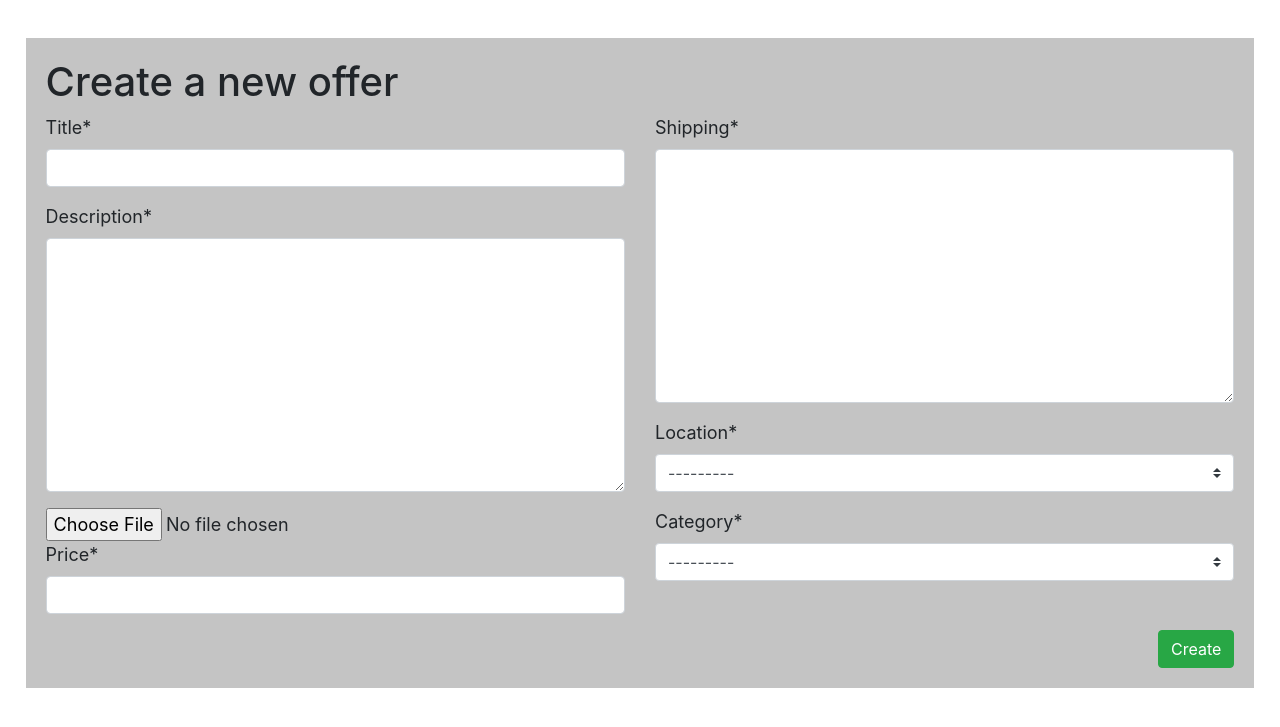
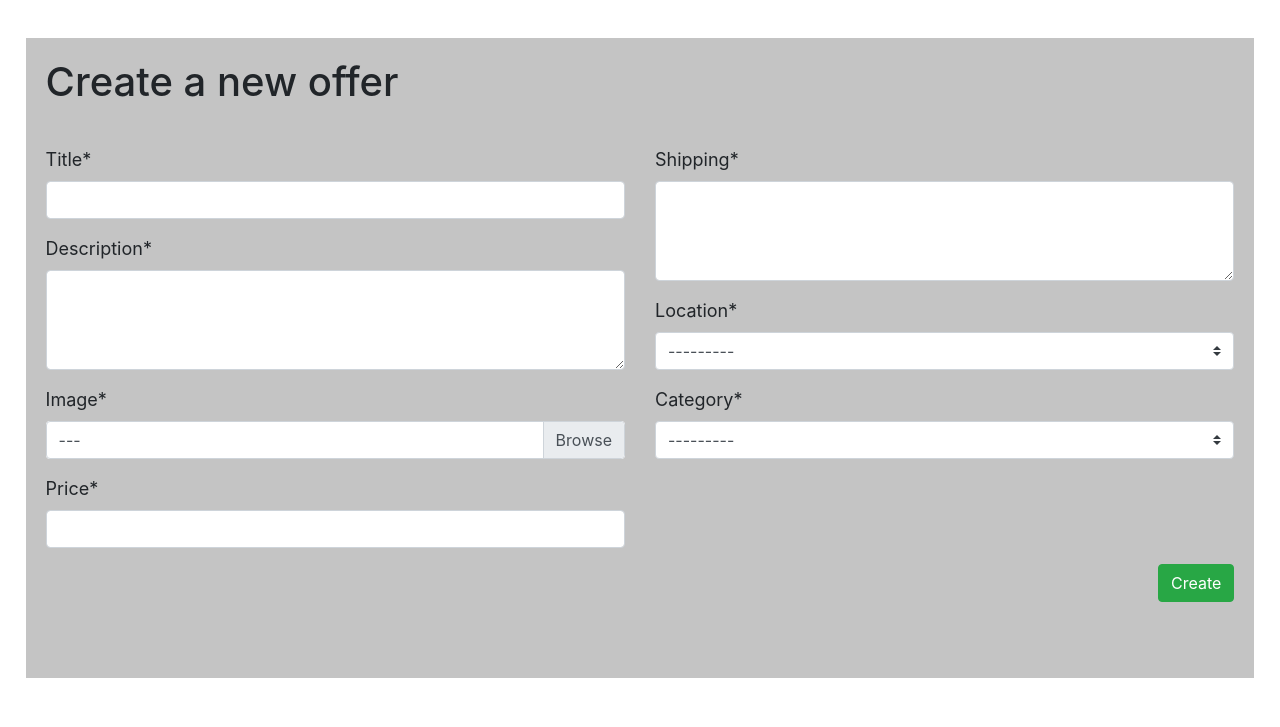
Before and after one commit to Kartm/e-bazaar, a Django app: page /offers/create in a window 1280 px wide. Shown: the part 56-783 px from the top of the page. Run offline with Django 3.2, Linux system fonts and the light colour scheme; data comes from the database, SQL or seed files in the repository; some libraries are stand-ins or nearby versions.

```diff
--- a/offers/static/offers/styles.css
+++ b/offers/static/offers/styles.css
@@ -76,13 +76,10 @@
     margin-right: 10px;
 }
 
+.offer-create-form {
+    margin-top: 40px;
+}
+
 .offer-create-form textarea.form-control {
     height: 100px;
 }
-
-.offer-create-form {
-    display: grid;
-    margin-top: 40px;
-    grid-template-columns: 1fr 1fr;
-    gap: 20px;
-}
--- a/offers/templates/offers/offer_create.html
+++ b/offers/templates/offers/offer_create.html
@@ -7,13 +7,13 @@
 
         <h1>Create a new offer</h1>
 
-        <form method="post" novalidate enctype="multipart/form-data">
+        <form method="post" class="offer-create-form" novalidate enctype="multipart/form-data">
             {% csrf_token %}
             <div class="row">
               <div class="col-6">
                 {{ form.title|as_crispy_field }}
                 {{ form.description|as_crispy_field }}
-                {{ form.image }}
+                {{ form.image|as_crispy_field }}
                 {{ form.price|as_crispy_field }}
               </div>
               <div class="col-6">
```
